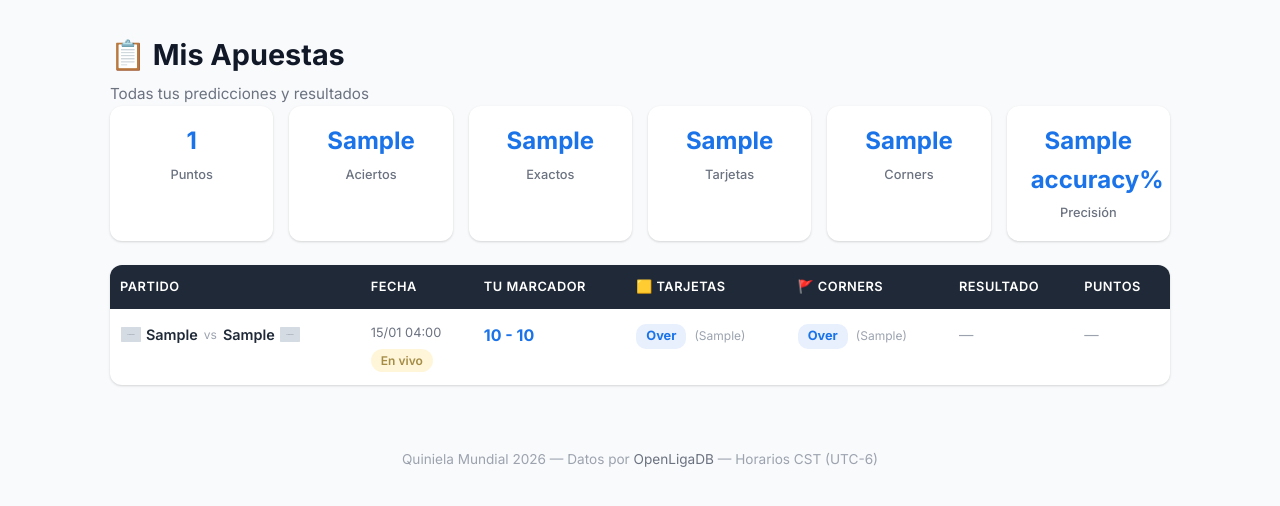
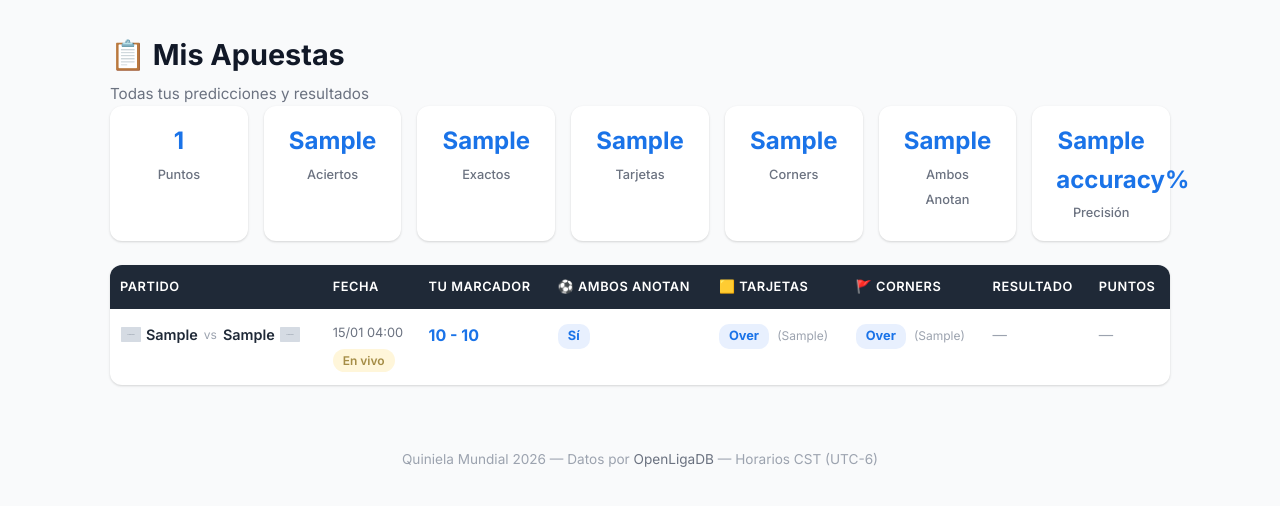
Before and after one commit to danthe0791/Quinielamundial, a FastAPI app: template templates/my_bets.html in a window 1280 px wide. Shown: the part 65-571 px from the top of the page. Run offline with FastAPI, Linux system fonts and the light colour scheme; the template is opened without the code that fills it: most values are stand-ins (such as "Sample title", 1, 10 or a date in 2020); grey boxes marked "Sample" are stand-in pictures; parts of the project's set-up code (start-up, migrations or seed data) failed here and were passed over.

Commit message:
Agregar Ambos Anotan (both_score): predicción Sí/No, 1 punto si acierta

```diff
--- a/app/main.py
+++ b/app/main.py
@@ -273,6 +273,7 @@ def place_bet(
     away_score: int = Form(...),
     cards_over: Optional[str] = Form(None),
     corners_over: Optional[str] = Form(None),
+    both_score: Optional[str] = Form(None),
     db: Session = Depends(get_db),
 ):
     user = get_current_user(request, db)
@@ -309,12 +310,14 @@ def place_bet(
         existing_bet.away_score_pred = away_score
         existing_bet.cards_over = parse_bool(cards_over)
         existing_bet.corners_over = parse_bool(corners_over)
+        existing_bet.both_score = parse_bool(both_score)
         existing_bet.updated_at = datetime.utcnow()
     else:
         bet = Bet(
             user_id=user.id, match_id=match_id,
             home_score_pred=home_score, away_score_pred=away_score,
             cards_over=parse_bool(cards_over), corners_over=parse_bool(corners_over),
+            both_score=parse_bool(both_score),
         )
         db.add(bet)
 
@@ -341,6 +344,7 @@ def match_bets_api(match_id: int, request: Request, db: Session = Depends(get_db
                 "away_score": bet.away_score_pred,
                 "cards": "Over" if bet.cards_over is True else ("Under" if bet.cards_over is False else "-"),
                 "corners": "Over" if bet.corners_over is True else ("Under" if bet.corners_over is False else "-"),
+                "both": "Sí" if bet.both_score is True else ("No" if bet.both_score is False else "-"),
                 "points": bet.points_total,
             })
         else:
--- a/app/models.py
+++ b/app/models.py
@@ -59,10 +59,12 @@ class Bet(Base):
     away_score_pred = Column(Integer, nullable=True)
     cards_over = Column(Boolean, nullable=True)    # True=Over, False=Under
     corners_over = Column(Boolean, nullable=True)  # True=Over, False=Under
+    both_score = Column(Boolean, nullable=True)    # True=Sí, False=No (ambos anotan)
     points_result = Column(Integer, default=0)
     points_score = Column(Integer, default=0)
     points_cards = Column(Integer, default=0)
     points_corners = Column(Integer, default=0)
+    points_both_score = Column(Integer, default=0)
     points_total = Column(Integer, default=0)
     scored_on = Column(Date, nullable=True)     # Date when points were awarded
     created_at = Column(DateTime, default=datetime.utcnow)
--- a/templates/my_bets.html
+++ b/templates/my_bets.html
@@ -29,6 +29,10 @@
                 <span class="stat-label">Corners</span>
             </div>
             <div class="stat-item">
+                <span class="stat-value">{{ stats.both_correct or 0 }}</span>
+                <span class="stat-label">Ambos Anotan</span>
+            </div>
+            <div class="stat-item">
                 <span class="stat-value">{{ stats.accuracy }}%</span>
                 <span class="stat-label">Precisión</span>
             </div>
@@ -44,6 +48,7 @@
                     <th>Partido</th>
                     <th>Fecha</th>
                     <th>Tu Marcador</th>
+                    <th>⚽ Ambos Anotan</th>
                     <th>🟨 Tarjetas</th>
                     <th>🚩 Corners</th>
                     <th>Resultado</th>
@@ -90,6 +95,15 @@
                         <span class="bet-pred-score">{{ bet.home_score_pred or '?' }} - {{ bet.away_score_pred or '?' }}</span>
                     </td>
                     <td class="bet-ou-cell">
+                        {% if bet.both_score is not none %}
+                        <span class="ou-pred {{ 'ou-over-pred' if bet.both_score else 'ou-under-pred' }}">
+                            {{ 'Sí' if bet.both_score else 'No' }}
+                        </span>
+                        {% else %}
+                        <span class="ou-none">—</span>
+                        {% endif %}
+                    </td>
+                    <td class="bet-ou-cell">
                         {% if bet.cards_over is not none %}
                         <span class="ou-pred {{ 'ou-over-pred' if bet.cards_over else 'ou-under-pred' }}">
                             {{ 'Over' if bet.cards_over else 'Under' }}
@@ -114,6 +128,7 @@
                         <div class="bet-actual">
                             <span class="bet-actual-score">{{ bet.match.home_score }} - {{ bet.match.away_score }}</span>
                             <div class="bet-extra-detail">
+                                <span>⚽ Ambos: {{ 'Sí' if bet.match.home_score > 0 and bet.match.away_score > 0 else 'No' }}</span>
                                 <span>🟨 {{ bet.match.home_cards or 0 }}-{{ bet.match.away_cards or 0 }}</span>
                                 <span>🚩 {{ bet.match.home_corners or 0 }}-{{ bet.match.away_corners or 0 }}</span>
                             </div>
@@ -126,8 +141,8 @@
                         {% if bet.match.is_finished %}
                         <div class="pts-breakdown">
                             <span class="pts-total">{% if bet.points_total > 0 %}+{% endif %}{{ bet.points_total }}</span>
-                            <span class="pts-detail" title="Resultado: {{ bet.points_result }} | Exacto: {{ bet.points_score }} | Tarjetas: {{ bet.points_cards }} | Corners: {{ bet.points_corners }}">
-                                M:{{ bet.points_result }}+E:{{ bet.points_score }} T:{{ bet.points_cards }} C:{{ bet.points_corners }}
+                            <span class="pts-detail" title="Resultado: {{ bet.points_result }} | Exacto: {{ bet.points_score }} | Ambos: {{ bet.points_both_score }} | Tarjetas: {{ bet.points_cards }} | Corners: {{ bet.points_corners }}">
+                                M:{{ bet.points_result }}+E:{{ bet.points_score }} A:{{ bet.points_both_score }} T:{{ bet.points_cards }} C:{{ bet.points_corners }}
                             </span>
                         </div>
                         {% else %}
--- a/templates/standings.html
+++ b/templates/standings.html
@@ -21,6 +21,7 @@
                         <th class="col-exact">Exactos</th>
                         <th class="col-exact">Tarjetas</th>
                         <th class="col-exact">Corners</th>
+                        <th class="col-exact">Ambos</th>
                         <th class="col-bets">Pronósticos</th>
                     </tr>
                 </thead>
@@ -42,6 +43,7 @@
                         <td class="col-exact">{{ s.exact_scores }}</td>
                         <td class="col-exact">{{ s.correct_cards }}</td>
                         <td class="col-exact">{{ s.correct_corners }}</td>
+                        <td class="col-exact">{{ s.correct_both }}</td>
                         <td class="col-bets">{{ s.total_bets }}</td>
                     </tr>
                     {% endfor %}
```
Also changed, not shown: app/score_calculator.py (+18 -3 lines), templates/dashboard.html (+22 -4 lines).
